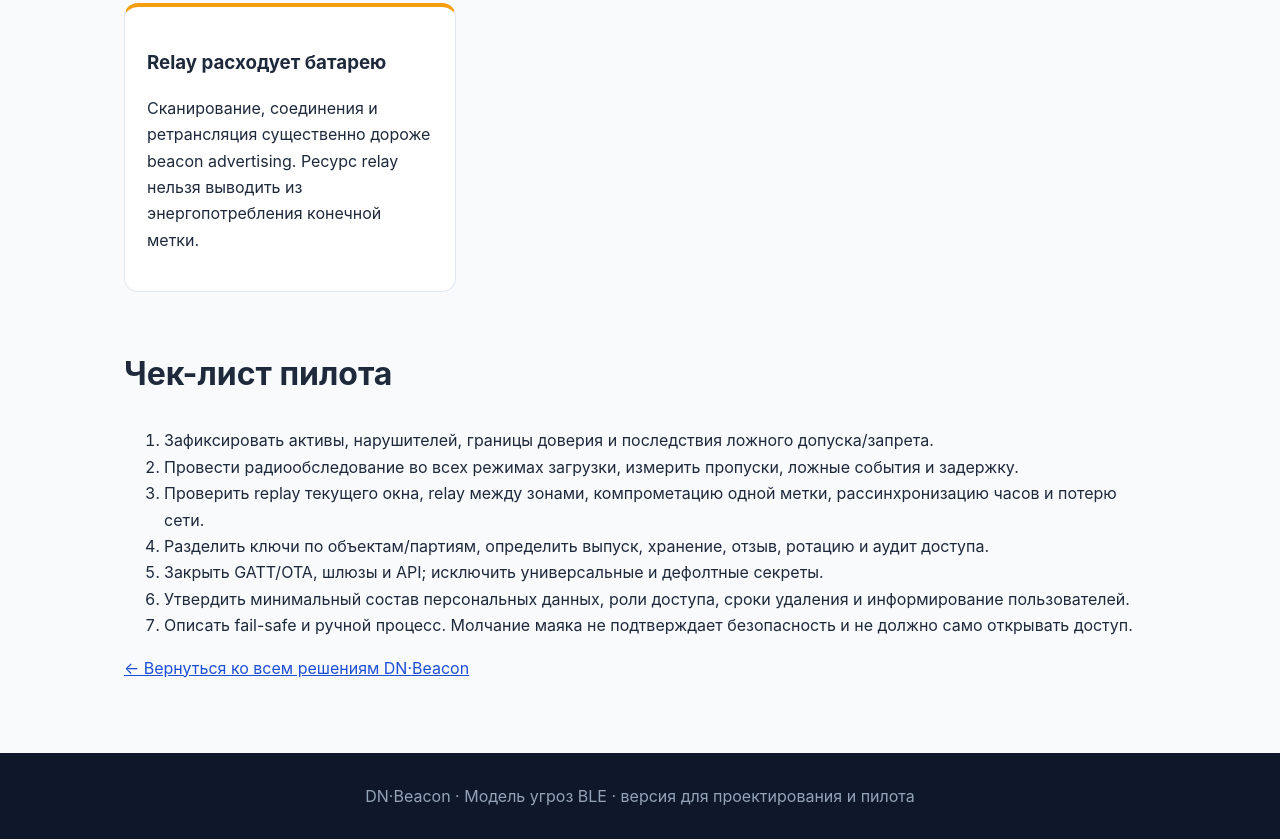
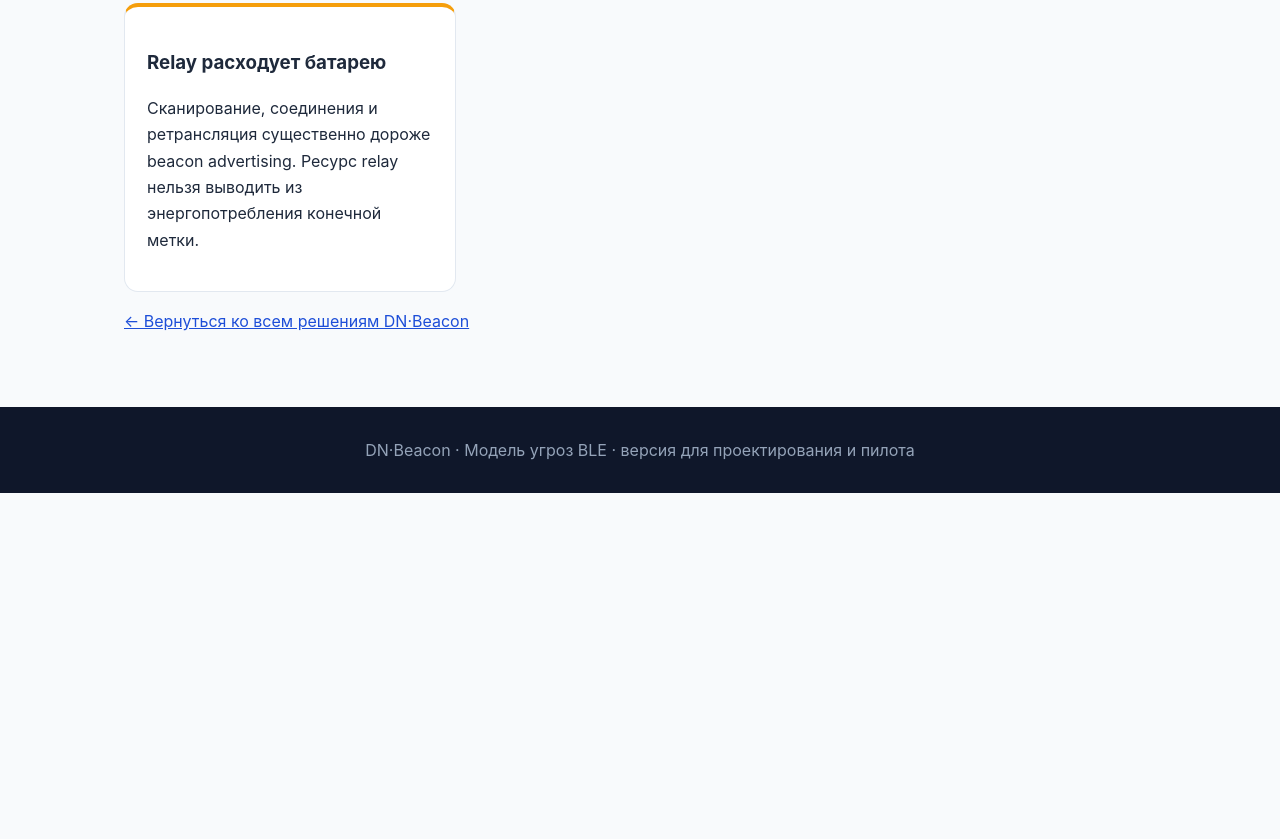
Before and after one commit to sayr777/dn-beacon, a plain HTML site: page ble-security/index.html in a window 1280 px wide. Shown: the part 3679-4518 px from the top of the page. After the commit the page ends 4172 px from the top, so only its background shows below. Drawn offline with Linux system fonts and the light colour scheme.

Commit message:
Remove BLE pilot checklist

```diff
--- a/ble-security/index.html
+++ b/ble-security/index.html
@@ -61,16 +61,6 @@
     <article class="card risk"><h3>Relay расходует батарею</h3><p>Сканирование, соединения и ретрансляция существенно дороже beacon advertising. Ресурс relay нельзя выводить из энергопотребления конечной метки.</p></article>
   </div>
 
-  <h2>Чек-лист пилота</h2>
-  <ol>
-    <li>Зафиксировать активы, нарушителей, границы доверия и последствия ложного допуска/запрета.</li>
-    <li>Провести радиообследование во всех режимах загрузки, измерить пропуски, ложные события и задержку.</li>
-    <li>Проверить replay текущего окна, relay между зонами, компрометацию одной метки, рассинхронизацию часов и потерю сети.</li>
-    <li>Разделить ключи по объектам/партиям, определить выпуск, хранение, отзыв, ротацию и аудит доступа.</li>
-    <li>Закрыть GATT/OTA, шлюзы и API; исключить универсальные и дефолтные секреты.</li>
-    <li>Утвердить минимальный состав персональных данных, роли доступа, сроки удаления и информирование пользователей.</li>
-    <li>Описать fail-safe и ручной процесс. Молчание маяка не подтверждает безопасность и не должно само открывать доступ.</li>
-  </ol>
   <p><a href="../index.html">← Вернуться ко всем решениям DN·Beacon</a></p>
 </main>
 <footer>DN·Beacon · Модель угроз BLE · версия для проектирования и пилота</footer>
```
